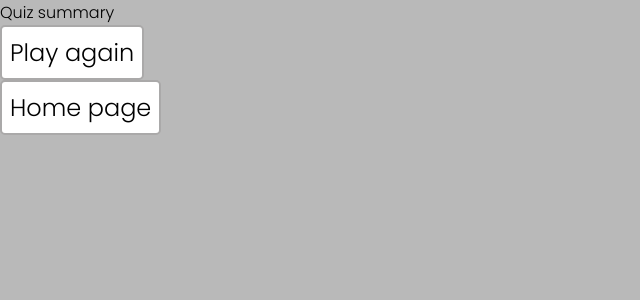
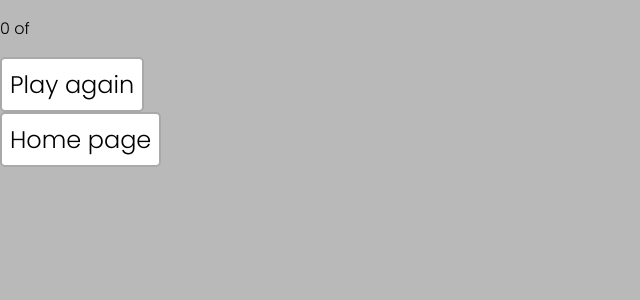
Before and after one commit to Centmsn/quiz-generator, a Next.js app: page /quiz/summary in a window 1280 px wide. Shown: the top 300 px of the page, without its empty margins (0-640 px from the left). Built offline with nearby package versions, Linux system fonts and the light colour scheme.

Commit message:
add resetStore func, add gameContext reset

```diff
--- a/context/GameContext.js
+++ b/context/GameContext.js
@@ -8,6 +8,11 @@ export const GameContextProvider = ({ children }) => {
 
   const handleCorrectAnswers = () => {
     setCorrectAnswers(prev => prev + 1);
+  };
+
+  const handleResetStore = () => {
+    setSummary([]);
+    setCorrectAnswers(0);
   };
 
   const handleSummary = (correctAnswer, userAnswer, question, isCorrect) => {
@@ -26,6 +31,7 @@ export const GameContextProvider = ({ children }) => {
         summary,
         setSummary: handleSummary,
         addScore: handleCorrectAnswers,
+        resetStore: handleResetStore,
       }}
     >
       {children}
--- a/pages/quiz/summary/index.js
+++ b/pages/quiz/summary/index.js
@@ -1,14 +1,31 @@
 import styles from "./index.module.scss";
 
 import Link from "next/link";
+import { useRouter } from "next/router";
+import { useContext, useEffect } from "react";
+import GameContext from "../../../context/GameContext";
 
 import Button from "../../../components/Button";
 
 const Summary = () => {
+  const { summary, correctAnswers, resetStore } = useContext(GameContext);
+  const router = useRouter();
+
+  //reset game context when on component unmount
+  useEffect(() => {
+    return () => {
+      resetStore();
+    };
+  });
+
   return (
     <div>
-      Quiz summary
-      <Link href="">
+      <div>
+        <p>
+          {correctAnswers} of {router.query.length}
+        </p>
+      </div>
+      <Link href={`/Quiz/${router.query.id}`}>
         <a>
           <Button>Play again</Button>
         </a>
```
Also changed, not shown: pages/quiz/[id].js (+8 -1 lines).
